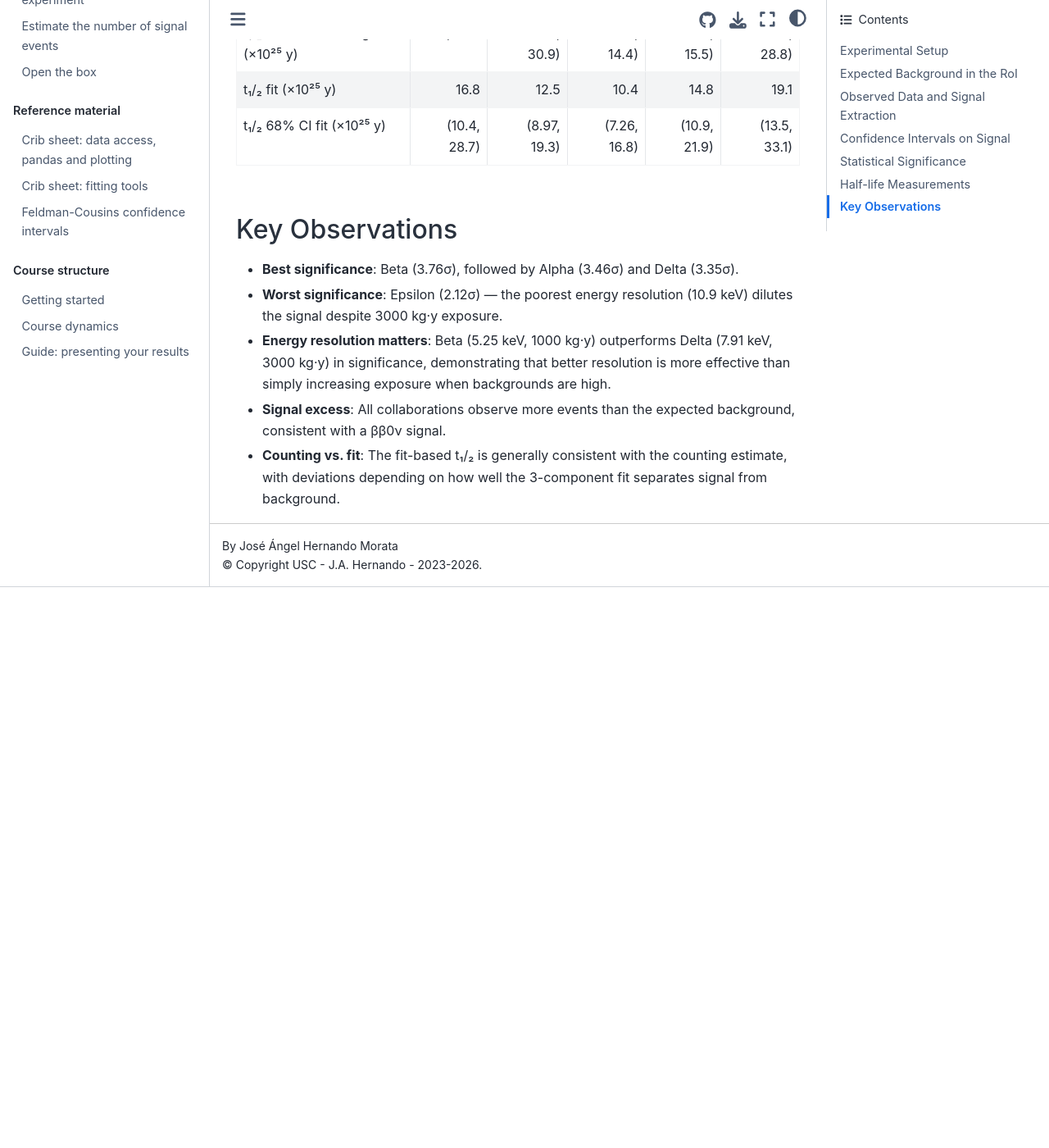
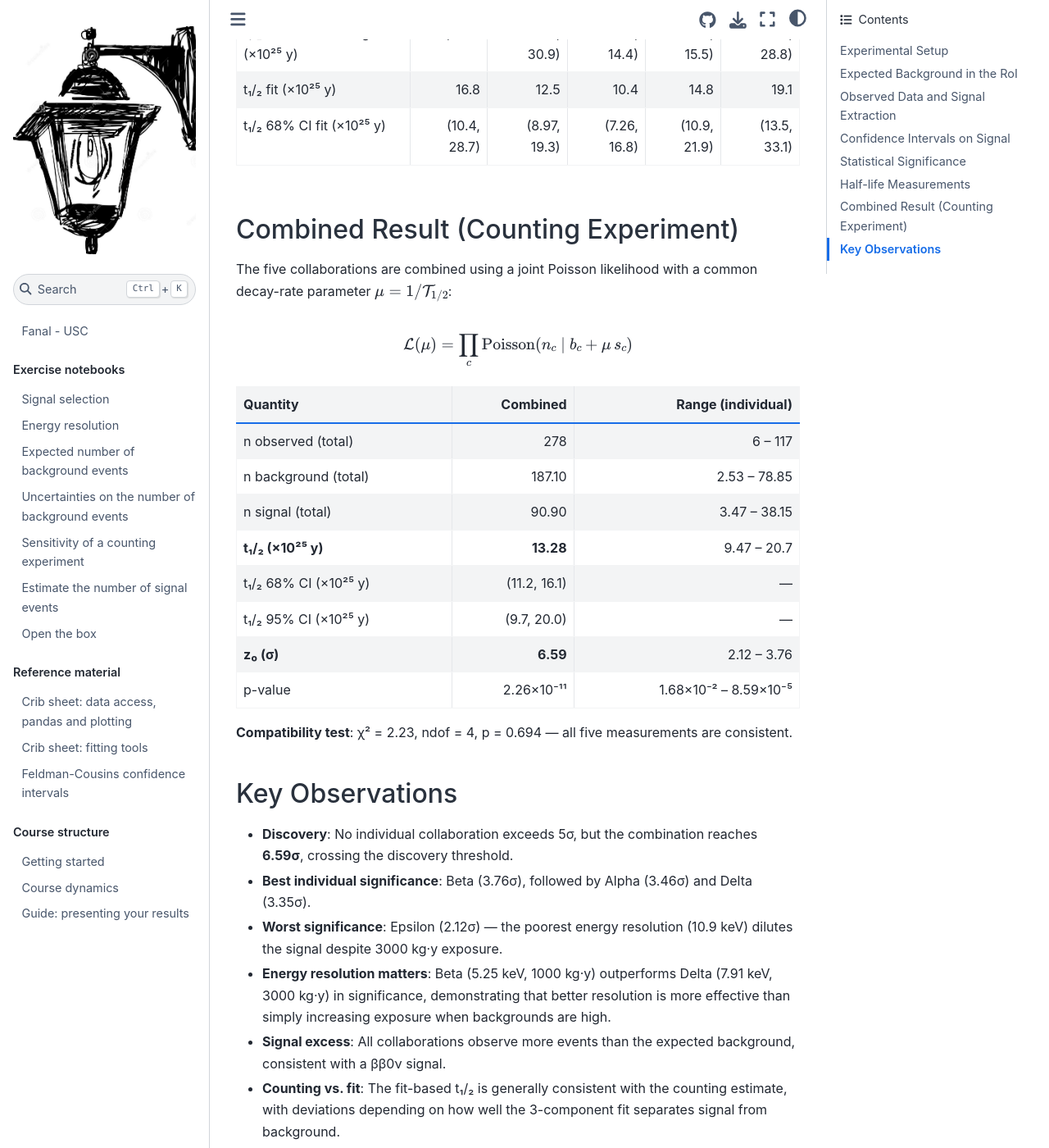
Before and after one commit to jahernando/USC-Fanal-v2, a Jupyter Book: the page built from results_summary.md, in a window 1280 px wide and 1400 px high, scrolled down 1979 px. Shown: the whole window at 82% size. Built offline with Jupyter Book 1.0.4 settings and Sphinx 7.4.7 and the Sphinx Book theme 1.1.4, drawn with Linux system fonts in a browser that asks for light colours; pages that are not in the unit, such as notebooks, are missing from menus; before the commit the page ends 2695 px from its top, so only the background shows below that; some of the changed text lies outside the part shown.

Commit message:
Add combined result to results_summary.md
T½ = 13.28 x 10²⁵ y, z₀ = 6.59σ (discovery), compatible measurements.

Co-Authored-By: Claude Opus 4.6 (1M context) <noreply@anthropic.com>

```diff
--- a/results_summary.md
+++ b/results_summary.md
@@ -51,10 +51,31 @@ Results from the solution notebooks for each collaboration.
 | t₁/₂ fit (×10²⁵ y) | 16.8 | 12.5 | 10.4 | 14.8 | 19.1 |
 | t₁/₂ 68% CI fit (×10²⁵ y) | (10.4, 28.7) | (8.97, 19.3) | (7.26, 16.8) | (10.9, 21.9) | (13.5, 33.1) |
 
+## Combined Result (Counting Experiment)
+
+The five collaborations are combined using a joint Poisson likelihood with a common decay-rate parameter $\mu = 1/\mathcal{T}_{1/2}$:
+
+$$\mathcal{L}(\mu) = \prod_c \mathrm{Poisson}(n_c \mid b_c + \mu \, s_c)$$
+
+| Quantity | Combined | Range (individual) |
+|----------|------:|------:|
+| n observed (total) | 278 | 6 – 117 |
+| n background (total) | 187.10 | 2.53 – 78.85 |
+| n signal (total) | 90.90 | 3.47 – 38.15 |
+| **t₁/₂ (×10²⁵ y)** | **13.28** | 9.47 – 20.7 |
+| t₁/₂ 68% CI (×10²⁵ y) | (11.2, 16.1) | — |
+| t₁/₂ 95% CI (×10²⁵ y) | (9.7, 20.0) | — |
+| **z₀ (σ)** | **6.59** | 2.12 – 3.76 |
+| p-value | 2.26×10⁻¹¹ | 1.68×10⁻² – 8.59×10⁻⁵ |
+
+**Compatibility test**: χ² = 2.23, ndof = 4, p = 0.694 — all five measurements are consistent.
+
 ## Key Observations
 
-- **Best significance**: Beta (3.76σ), followed by Alpha (3.46σ) and Delta (3.35σ).
+- **Discovery**: No individual collaboration exceeds 5σ, but the combination reaches **6.59σ**, crossing the discovery threshold.
+- **Best individual significance**: Beta (3.76σ), followed by Alpha (3.46σ) and Delta (3.35σ).
 - **Worst significance**: Epsilon (2.12σ) — the poorest energy resolution (10.9 keV) dilutes the signal despite 3000 kg·y exposure.
 - **Energy resolution matters**: Beta (5.25 keV, 1000 kg·y) outperforms Delta (7.91 keV, 3000 kg·y) in significance, demonstrating that better resolution is more effective than simply increasing exposure when backgrounds are high.
 - **Signal excess**: All collaborations observe more events than the expected background, consistent with a ββ0ν signal.
 - **Counting vs. fit**: The fit-based t₁/₂ is generally consistent with the counting estimate, with deviations depending on how well the 3-component fit separates signal from background.
+- **Compatibility**: The five individual measurements are fully compatible (p = 0.69), validating the combination.
```
